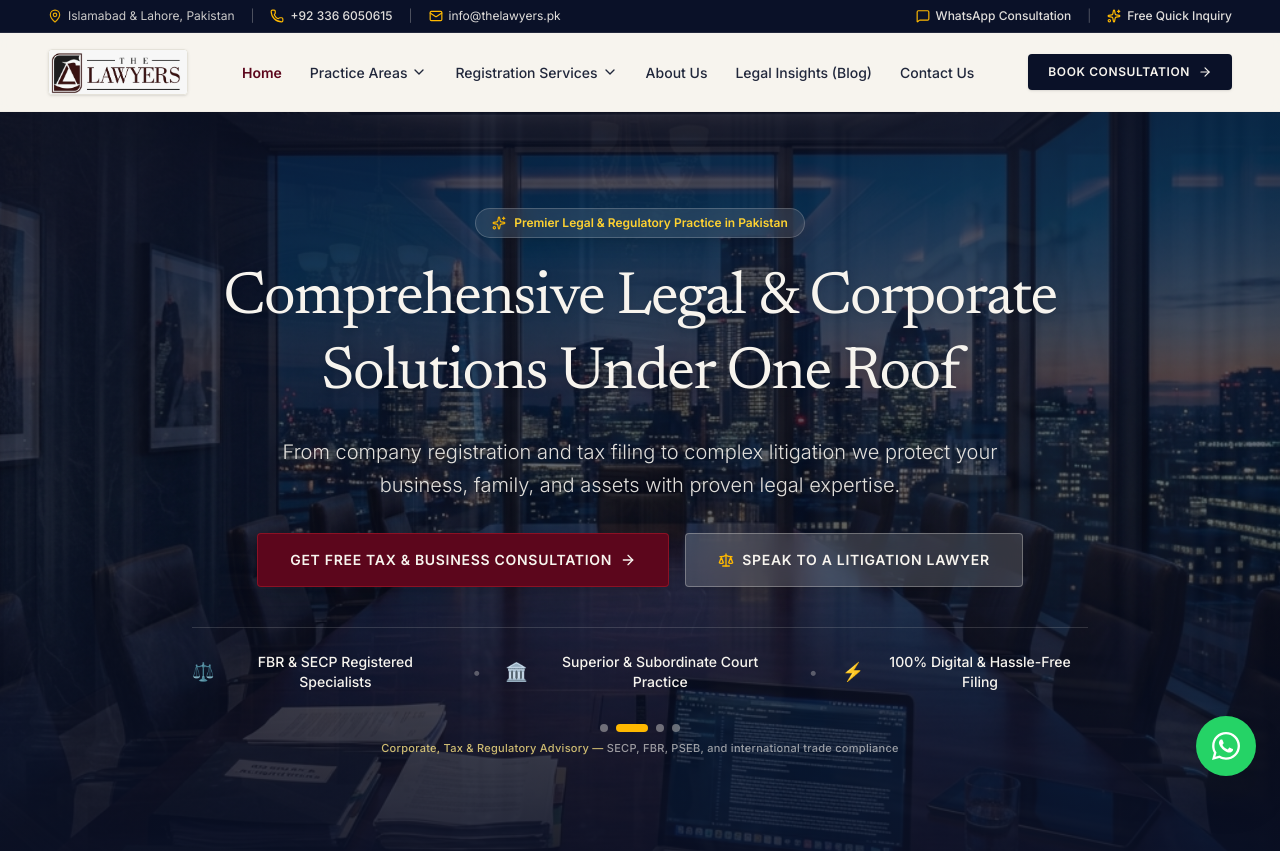
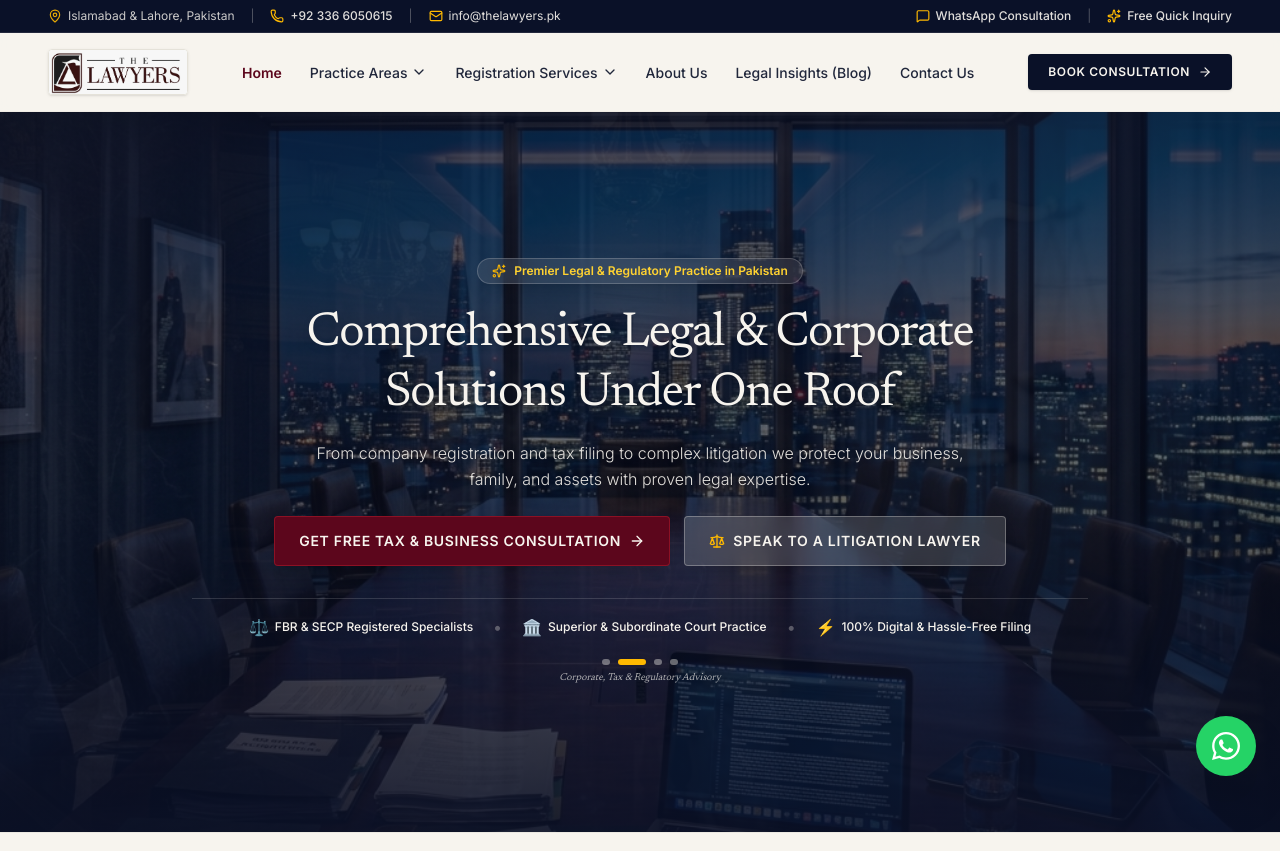
Before and after one commit to FaisalSidd123/thelawyers, a Next.js app: page / in a window 1280 px wide. Shown: the top 851 px of the page. Built offline with nearby package versions, Linux system fonts and the light colour scheme.

Commit message:
Background Optimization

```diff
--- a/src/app/page.js
+++ b/src/app/page.js
@@ -91,7 +91,7 @@ export default function Home() {
         <Navbar onOpenConsultation={() => setIsModalOpen(true)} />
 
         {/* SECTION 2: HERO SECTION (Above the Fold) with Dynamic Background Slideshow */}
-        <section className="relative pt-16 pb-24 md:pt-24 md:pb-32 overflow-hidden min-h-[85vh] flex items-center justify-center">
+        <section className="relative py-8 sm:py-12 md:py-16 overflow-hidden min-h-[calc(100vh-80px)] lg:h-[calc(100vh-90px)] flex items-center justify-center">
 
           {/* Dynamic Cross-Fading Premium Background Carousel */}
           <div className="absolute inset-0 z-0 bg-brand-navy overflow-hidden">
@@ -101,7 +101,7 @@ export default function Home() {
                 initial={false}
                 animate={{
                   opacity: idx === bgIndex ? 1 : 0,
-                  scale: idx === bgIndex ? 1 : 1.06,
+                  scale: idx === bgIndex ? 1 : 1.05,
                 }}
                 transition={{ duration: 1.2, ease: 'easeInOut' }}
                 className="absolute inset-0 w-full h-full pointer-events-none"
@@ -129,7 +129,7 @@ export default function Home() {
                 initial={{ opacity: 0, y: 15 }}
                 animate={{ opacity: 1, y: 0 }}
                 transition={{ duration: 0.5 }}
-                className="inline-flex items-center gap-2 px-4 py-1.5 rounded-full bg-brand-paper/10 border border-brand-paper/20 backdrop-blur-md text-xs font-semibold text-amber-300 mb-6 shadow-lg"
+                className="inline-flex items-center gap-2 px-3.5 py-1 rounded-full bg-brand-paper/10 border border-brand-paper/20 backdrop-blur-md text-[11px] sm:text-xs font-semibold text-amber-300 mb-4 sm:mb-5 shadow-lg"
               >
                 <Sparkles className="w-3.5 h-3.5 text-amber-400 animate-pulse" />
                 <span>Premier Legal & Regulatory Practice in Pakistan</span>
@@ -140,7 +140,7 @@ export default function Home() {
                 initial={{ opacity: 0, y: 20 }}
                 animate={{ opacity: 1, y: 0 }}
                 transition={{ duration: 0.6, delay: 0.1 }}
-                className="font-serif text-3xl sm:text-4xl md:text-5xl lg:text-6xl font-normal text-brand-paper leading-tight tracking-tight mb-6 drop-shadow-md"
+                className="font-serif text-2xl sm:text-3xl md:text-4xl lg:text-5xl font-normal text-brand-paper leading-tight tracking-tight mb-4 drop-shadow-md max-w-3xl"
               >
                 Comprehensive Legal & Corporate Solutions Under One Roof
               </motion.h1>
@@ -150,7 +150,7 @@ export default function Home() {
                 initial={{ opacity: 0, y: 20 }}
                 animate={{ opacity: 1, y: 0 }}
                 transition={{ duration: 0.6, delay: 0.2 }}
-                className="text-base sm:text-lg md:text-xl text-brand-paper/90 max-w-3xl leading-relaxed mb-8 drop-shadow-sm font-light"
+                className="text-xs sm:text-sm md:text-base text-brand-paper/90 max-w-2xl leading-relaxed mb-6 drop-shadow-sm font-light"
               >
                 From company registration and tax filing to complex litigation we protect your business, family, and assets with proven legal expertise.
               </motion.p>
@@ -160,11 +160,11 @@ export default function Home() {
                 initial={{ opacity: 0, y: 20 }}
                 animate={{ opacity: 1, y: 0 }}
                 transition={{ duration: 0.6, delay: 0.3 }}
-                className="flex flex-col sm:flex-row items-center gap-4 w-full sm:w-auto mb-10"
+                className="flex flex-col sm:flex-row items-center gap-3.5 w-full sm:w-auto mb-6 sm:mb-8"
               >
                 <a
                   href="#contact"
-                  className="w-full sm:w-auto bg-brand-burgundy hover:bg-red-700 text-brand-paper px-8 py-4 rounded-sm text-sm font-semibold tracking-wider uppercase transition-all duration-300 shadow-xl hover:shadow-2xl flex items-center justify-center gap-2 group cursor-pointer border border-red-500/30"
+                  className="w-full sm:w-auto bg-brand-burgundy hover:bg-red-700 text-brand-paper px-6 py-3.5 rounded-sm text-xs sm:text-sm font-semibold tracking-wider uppercase transition-all duration-300 shadow-xl hover:shadow-2xl flex items-center justify-center gap-2 group cursor-pointer border border-red-500/30"
                 >
                   <span>Get Free Tax & Business Consultation</span>
                   <ArrowRight className="w-4 h-4 group-hover:translate-x-1 transition-transform" />
@@ -174,7 +174,7 @@ export default function Home() {
                   href="https://wa.me/923366050615?text=Hello%2C%20I%20need%20to%20speak%20to%20a%20litigation%20lawyer%20regarding%20a%20court%20matter."
                   target="_blank"
                   rel="noopener noreferrer"
-                  className="w-full sm:w-auto bg-brand-paper/15 hover:bg-brand-paper/25 text-brand-paper border border-brand-paper/30 backdrop-blur-md px-8 py-4 rounded-sm text-sm font-semibold tracking-wider uppercase transition-all duration-300 shadow-lg flex items-center justify-center gap-2 cursor-pointer"
+                  className="w-full sm:w-auto bg-brand-paper/15 hover:bg-brand-paper/25 text-brand-paper border border-brand-paper/30 backdrop-blur-md px-6 py-3.5 rounded-sm text-xs sm:text-sm font-semibold tracking-wider uppercase transition-all duration-300 shadow-lg flex items-center justify-center gap-2 cursor-pointer"
                 >
                   <Scale className="w-4 h-4 text-amber-400" />
                   <span>Speak to a Litigation Lawyer</span>
@@ -186,41 +186,41 @@ export default function Home() {
                 initial={{ opacity: 0, y: 20 }}
                 animate={{ opacity: 1, y: 0 }}
                 transition={{ duration: 0.6, delay: 0.4 }}
-                className="flex flex-col sm:flex-row items-center justify-center gap-3 sm:gap-6 pt-6 border-t border-brand-paper/15 w-full"
+                className="flex flex-col sm:flex-row items-center justify-center gap-2 sm:gap-5 pt-4 border-t border-brand-paper/15 w-full"
               >
-                <div className="flex items-center gap-2 text-brand-paper">
-                  <span className="text-lg" role="img" aria-label="Scale">⚖️</span>
-                  <span className="text-xs sm:text-sm font-medium">FBR & SECP Registered Specialists</span>
+                <div className="flex items-center gap-1.5 text-brand-paper">
+                  <span className="text-base" role="img" aria-label="Scale">⚖️</span>
+                  <span className="text-[11px] sm:text-xs font-medium">FBR & SECP Registered Specialists</span>
                 </div>
                 <div className="hidden sm:block text-brand-paper/30">•</div>
-                <div className="flex items-center gap-2 text-brand-paper">
-                  <span className="text-lg" role="img" aria-label="Courthouse">🏛️</span>
-                  <span className="text-xs sm:text-sm font-medium">Superior & Subordinate Court Practice</span>
+                <div className="flex items-center gap-1.5 text-brand-paper">
+                  <span className="text-base" role="img" aria-label="Courthouse">🏛️</span>
+                  <span className="text-[11px] sm:text-xs font-medium">Superior & Subordinate Court Practice</span>
                 </div>
                 <div className="hidden sm:block text-brand-paper/30">•</div>
-                <div className="flex items-center gap-2 text-brand-paper">
-                  <span className="text-lg" role="img" aria-label="Lightning">⚡</span>
-                  <span className="text-xs sm:text-sm font-medium">100% Digital & Hassle-Free Filing</span>
+                <div className="flex items-center gap-1.5 text-brand-paper">
+                  <span className="text-base" role="img" aria-label="Lightning">⚡</span>
+                  <span className="text-[11px] sm:text-xs font-medium">100% Digital & Hassle-Free Filing</span>
                 </div>
               </motion.div>
 
               {/* Slideshow Controls & Indicators */}
-              <div className="mt-8 flex flex-col items-center gap-2">
+              <div className="mt-5 flex flex-col items-center gap-1.5">
                 <div className="flex items-center gap-2">
                   {heroBackgrounds.map((_, idx) => (
                     <button
                       key={idx}
                       onClick={() => setBgIndex(idx)}
                       aria-label={`Go to slide ${idx + 1}`}
-                      className={`h-2 rounded-full transition-all duration-300 cursor-pointer ${bgIndex === idx
-                          ? 'w-8 bg-amber-400'
+                      className={`h-1.5 rounded-full transition-all duration-300 cursor-pointer ${bgIndex === idx
+                          ? 'w-7 bg-amber-400'
                           : 'w-2 bg-brand-paper/40 hover:bg-brand-paper/70'
                         }`}
                     />
                   ))}
                 </div>
-                <span className="text-[11px] text-amber-200/80 font-medium tracking-wide">
-                  {heroBackgrounds[bgIndex].caption} — <span className="text-brand-paper/60">{heroBackgrounds[bgIndex].sub}</span>
+                <span className="text-[10px] text-brand-paper/70 font-serif italic">
+                  {heroBackgrounds[bgIndex].caption}
                 </span>
               </div>
 
```
